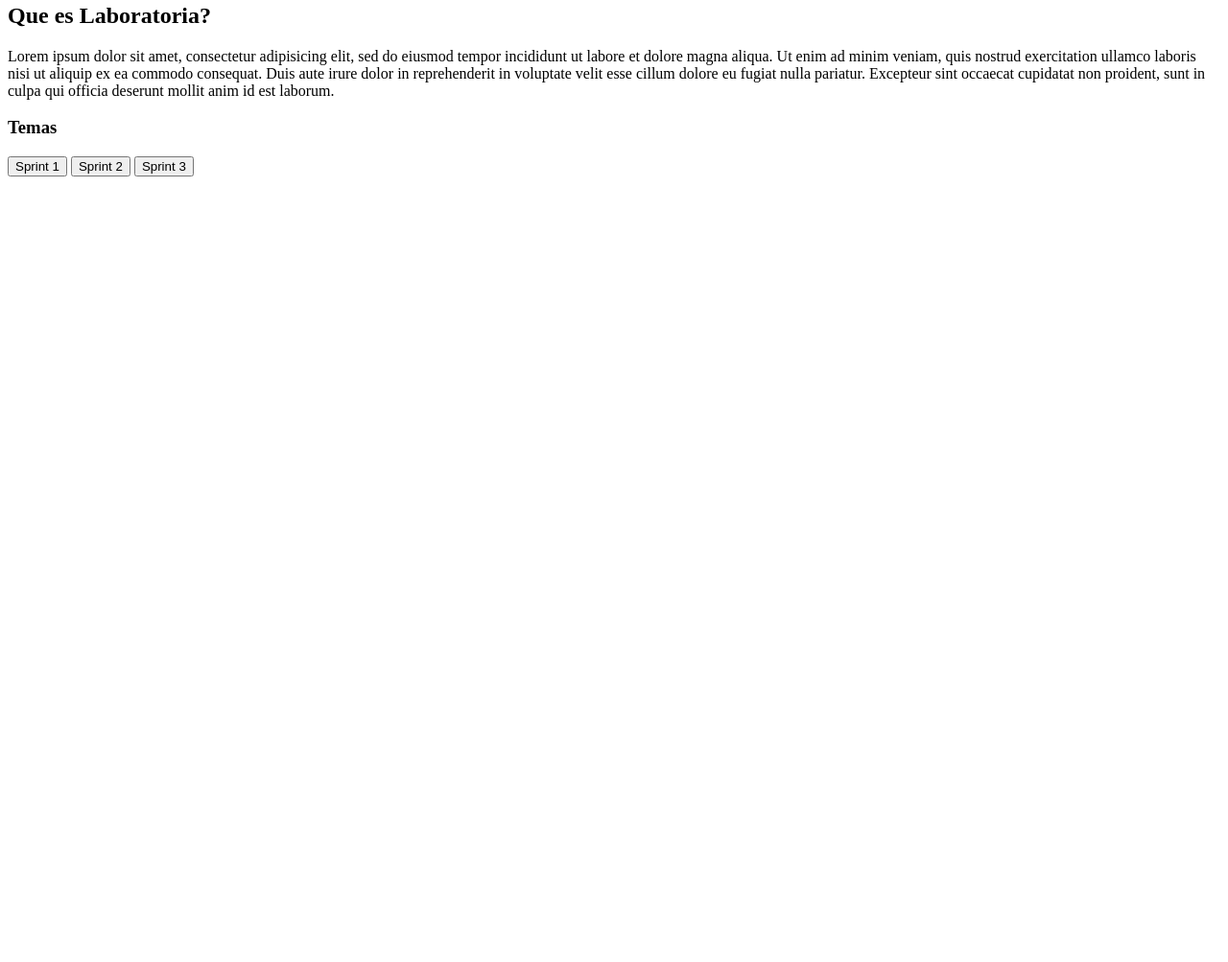
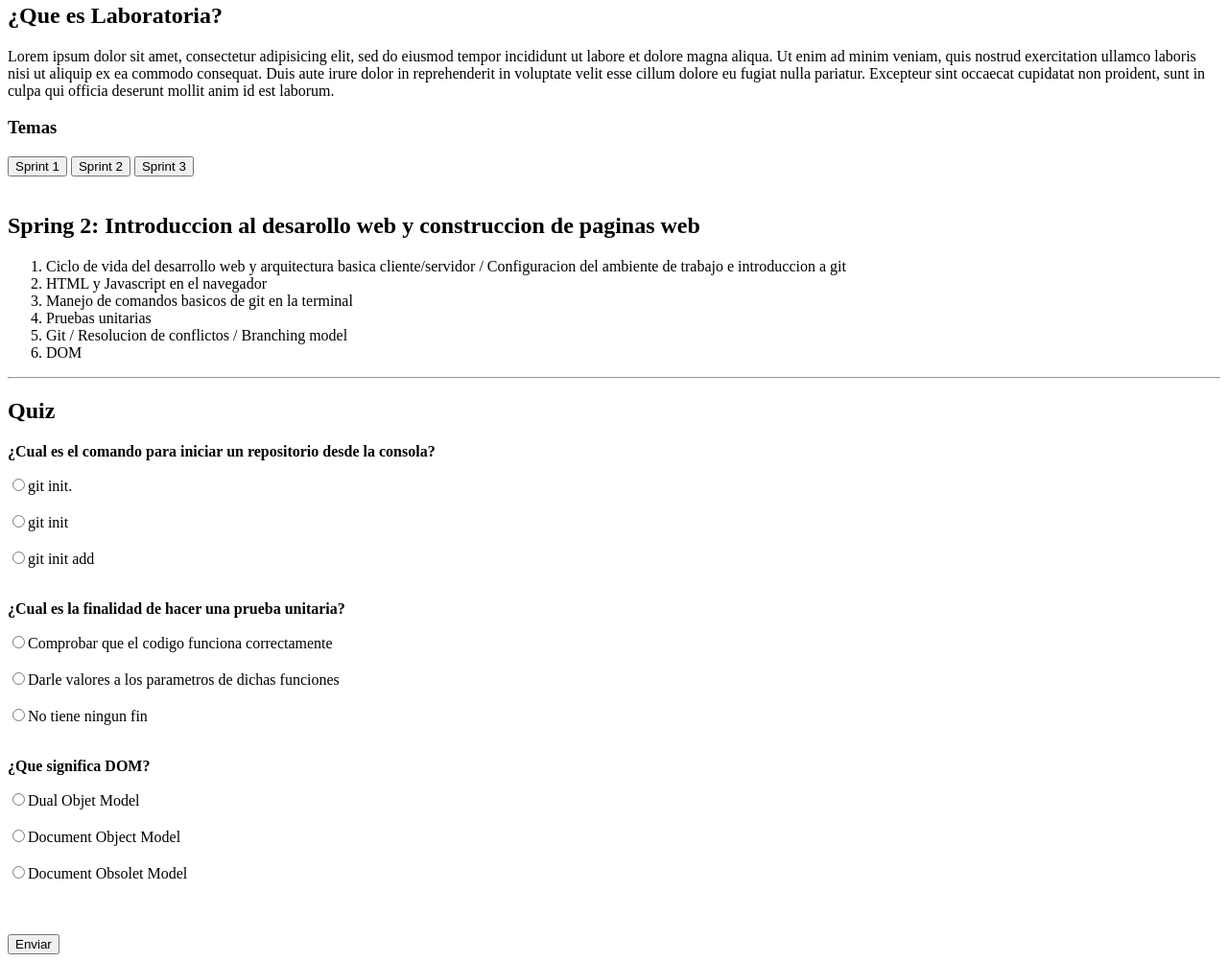
Before and after one commit to Bel197/Proyecto-Segundo-Spring, a plain HTML site: page index.html in a window 1280 px wide. Shown: the part 462-1465 px from the top of the page at 96% size. Before the commit the page ends 800 px from the top, so only its background shows below. Drawn offline with Linux system fonts and the light colour scheme.

Commit message:
primer cambio

```diff
--- a/index.html
+++ b/index.html
@@ -12,13 +12,55 @@
     <img src="assets/image/image.svg">
   </div>
 
-  <h2><strong>Que es Laboratoria?</strong></h2>
+  <h2><strong>¿Que es Laboratoria?</strong></h2>
   <p>Lorem ipsum dolor sit amet, consectetur adipisicing elit, sed do eiusmod tempor incididunt ut labore et dolore magna aliqua. Ut enim ad minim veniam,
     quis nostrud exercitation ullamco laboris nisi ut aliquip ex ea commodo consequat. Duis aute irure dolor in reprehenderit in voluptate velit esse cillum dolore eu fugiat nulla pariatur.
     Excepteur sint occaecat cupidatat non proident, sunt in culpa qui officia deserunt mollit anim id est laborum.</p>
   <h3>Temas</h3>
-  <button type="button" name="button">Sprint 1</button>
-  <button type="button" name="button">Sprint 2</button>
-  <button type="button" name="button">Sprint 3</button>
+  <button type="button" name="button" onclick="mostrar('spring1')">Sprint 1</button>
+  <button type="button" name="button" onclick="mostrar('spring2')">Sprint 2</button>
+  <button type="button" name="button" onclick="mostrar('spring3')">Sprint 3</button>
+  <br></br>
+  <div id="spring1"></div>
+  <div id="spring2">
+    <h2><strong>Spring 2: Introduccion al desarollo web y construccion de paginas web</strong></h2>
+    <ol>
+      <li>Ciclo de vida del desarrollo web y arquitectura basica cliente/servidor / Configuracion del ambiente de trabajo e introduccion a git</li>
+      <li>HTML y Javascript en el navegador</li>
+      <li>Manejo de comandos basicos de git en la terminal</li>
+      <li>Pruebas unitarias</li>
+      <li>Git / Resolucion de conflictos / Branching model</li>
+      <li>DOM</li>
+    </ol>
+  </div>
+  <hr>
+  <div>
+    <h2><strong>Quiz</strong></h2>
+    <p><strong>¿Cual es el comando para iniciar un repositorio desde la consola?</strong></p>
+    <input type="radio" name="" value="1">git init.
+    <br></br>
+    <input type="radio" name="" value="2">git init
+    <br></br>
+    <input type="radio" name="" value="3">git init add
+    <br></br>
+    <p><strong>¿Cual es la finalidad de hacer una prueba unitaria?</strong></p>
+    <input type="radio" name="" value="1">Comprobar que el codigo funciona correctamente
+    <br></br>
+    <input type="radio" name="" value="2">Darle valores a los parametros de dichas funciones
+    <br></br>
+    <input type="radio" name="" value="3">No tiene ningun fin
+    <br></br>
+    <p><strong>¿Que significa DOM?</strong></p>
+    <input type="radio" name="" value="1">Dual Objet Model
+    <br></br>
+    <input type="radio" name="" value="2">Document Object Model
+    <br></br>
+    <input type="radio" name="" value="3">Document Obsolet Model
+    <br></br>
+  </div>
+  <div id="spring3"></div>
+  <br></br>
+
+  <button type="button" name="button">Enviar</button>
 </body>
 </html>
```
Also changed, not shown: assets/js/app.js (added, +8 -0 lines), 1 other file.
